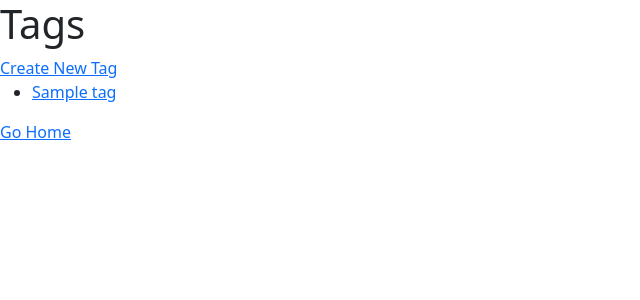
After one commit to DevXard/Blogy_app, a Flask app: page /tags in a window 1280 px wide. The commit adds this page. Shown: the top 300 px of the page, without its empty margins (0-640 px from the left). Run offline with Flask 2, Linux system fonts and the light colour scheme; tables that the repository leaves empty hold one stand-in row (values such as "Sample post"); some libraries are stand-ins or nearby versions.

Commit message:
Added Tag system

```diff
--- a/app.py
+++ b/app.py
@@ -1,6 +1,6 @@
 """Blogly application."""
 from flask import Flask, render_template, request, redirect
-from models import db, connect_db, User, Post
+from models import db, connect_db, User, Post, Tag, PostTag
 from flask_debugtoolbar import DebugToolbarExtension
 
 app = Flask(__name__)
@@ -76,44 +76,100 @@ def delete_user(user_id):
 @app.route('/users/<int:user_id>/posts/new')
 def new_post(user_id):
     user = User.query.get(user_id)
-    return render_template('newPost.html', user=user)
+    tags = Tag.query.all()
+    return render_template('newPost.html', user=user, tags=tags)
 
 @app.route('/users/<int:user_id>/posts/new', methods=['POST'])
 def create_new_post(user_id):
     title = request.form['title']
     content = request.form['content']
+    vals = request.form.getlist('Tags')
+
 
     new_post = Post(title=title, content=content, post_id=user_id)
     db.session.add(new_post)
+    db.session.commit()
+    for val in vals:
+        tags = PostTag(post_id=new_post.id, tag_id=val)
+        db.session.add(tags)
     db.session.commit()
     return redirect(f'/posts/{new_post.id}')
 
 @app.route('/posts/<int:post_id>')
 def post_details(post_id):
     post = Post.query.get_or_404(post_id)
-
-    return render_template('postsDetail.html', post=post)
+    tags = post.post_tag
+    return render_template('postsDetail.html', post=post, tags=tags)
 
 @app.route('/posts/<int:post_id>/edit')
 def edit_post(post_id):
     post = Post.query.get_or_404(post_id)
-    return render_template('editPost.html', post=post)
+    tags = Tag.query.all()
+    return render_template('editPost.html', post=post, tags=tags)
 
 @app.route('/posts/<int:post_id>/edit', methods=['POST'])
 def update_post(post_id):
     post = Post.query.get_or_404(post_id)
     new_title = request.form['title'] if len(request.form['title']) > 0 else post.title
     new_content = request.form['content'] if len(request.form['content']) > 0 else post.content
+    vals = request.form.getlist('Tags')
 
     post.title = new_title
     post.content = new_content
     db.session.add(post)
+    db.session.commit()
+    tags = PostTag.query.filter_by(post_id=post.id).delete()
+    for val in vals:
+        tags = PostTag(post_id=post.id, tag_id=val)
+        db.session.add(tags)
     db.session.commit()
     return redirect(f'/posts/{post.id}')
 
 @app.route('/posts/<int:post_id>/delete', methods=['POST'])
 def delete_post(post_id):
 
+    tags = PostTag.query.filter_by(post_id=post_id).delete()
+    db.session.commit()
     post = Post.query.filter_by(id=post_id).delete()
     db.session.commit()
+
     return redirect('/')
+
+@app.route('/tags')
+def get_tags():
+    tags = Tag.query.all()
+    return render_template('tags.html', tags=tags)
+
+@app.route('/tags/<int:tag_id>')
+def get_tag_by_id(tag_id):
+    tag_by_id = Tag.query.get_or_404(tag_id)
+
+    return render_template('tag_details.html', tag_by_id=tag_by_id)
+
+@app.route('/tags/new')
+def create_new_tag_form():
+
+    return render_template('new_tag.html')
+
+@app.route('/tags/new', methods=['POST'])
+def create_new_tag():
+    name = request.form['name']
+
+    new_tag = Tag(name=name)
+    db.session.add(new_tag)
+    db.session.commit()
+    return redirect('/tags')
+
+@app.route('/tags/<int:tag_id>/edit')
+def edit_tag_form(tag_id):
+    return render_template('edit_tag.html')
+
+@app.route('/tags/<int:tag_id>/edit', methods=['POST'])
+def edit_tag(tag_id):
+    tag = Tag.query.get(tag_id)
+    name = request.form['name']
+
+    tag.name = name
+    db.session.add(tag)
+    db.session.commit()
+    return redirect('/tags')
--- a/templates/index.html
+++ b/templates/index.html
@@ -2,8 +2,10 @@
 
 {% block content %}
 <h1>All Users</h1>
+<a href="/tags">Tags</a>
 
 <div class="container">
+
 <ul class="row justify-content-md-center ">
     {% for user in users %}
         <li class="col col-lg-2 list-group-item list-group-item-action list-group-item-success "> <a href="/users/{{user.id}}">{{user.first_name}}</a> </li>
--- /dev/null
+++ b/templates/tags.html
@@ -0,0 +1,15 @@
+{% extends 'base.html' %}
+
+{% block details %}
+  <h1>Tags</h1>
+
+  <a href="/tags/new">Create New Tag</a>
+
+    <ul>
+        {% for tag in tags %}
+            <li>
+                <a href="/tags/{{tag.id}}">{{tag.name}}</a>
+            </li>
+        {% endfor %}
+    </ul>
+{% endblock %}
```
Also changed, not shown: models.py (+14 -0 lines), seed.py (+21 -1 lines), templates/editPost.html (+9 -0 lines), templates/edit_tag.html (added, +21 -0 lines), templates/newPost.html (+14 -0 lines), templates/new_tag.html (added, +18 -0 lines), templates/postsDetail.html (+8 -0 lines), templates/tag_details.html (added, +19 -0 lines).
